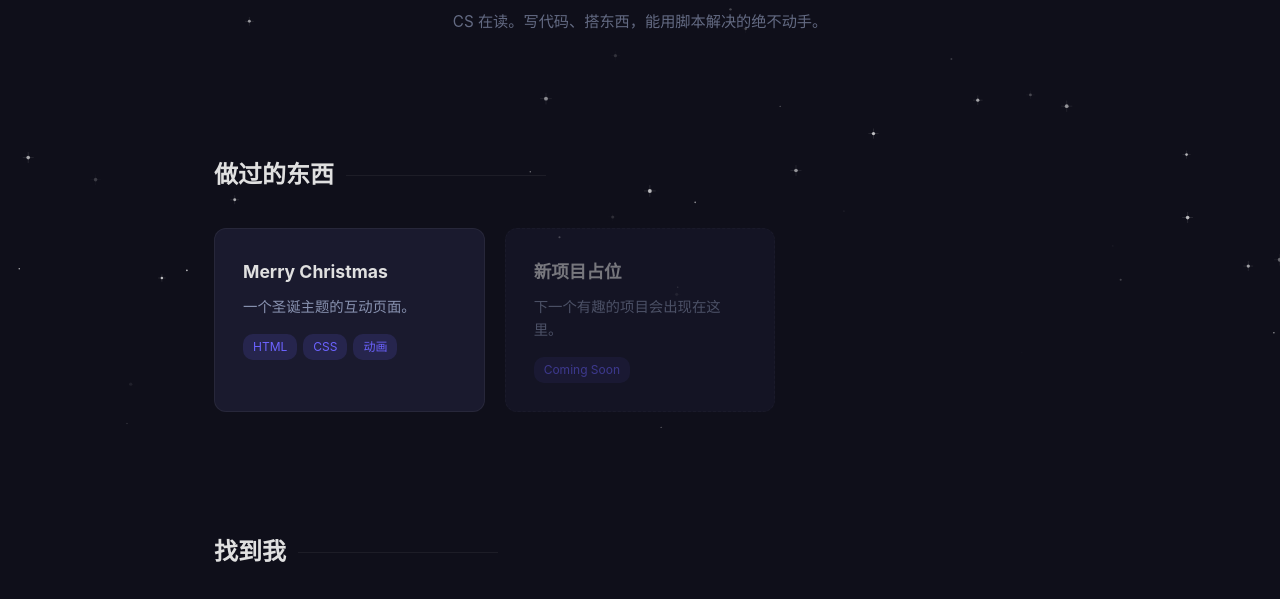
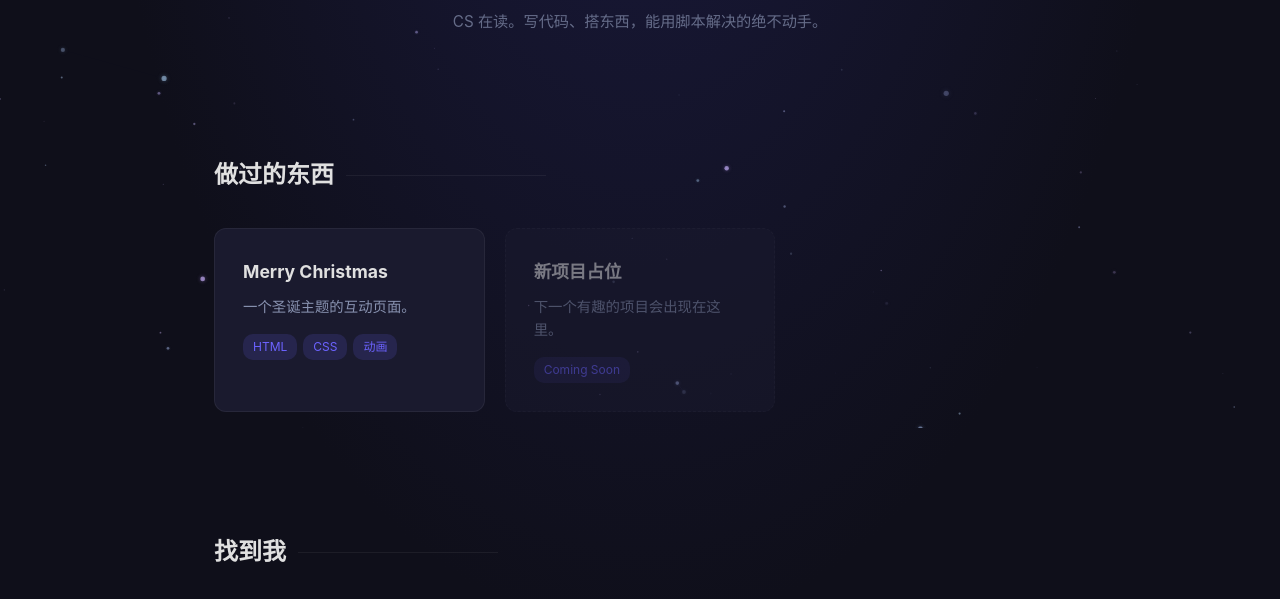
Before and after one commit to w1nterxt/w1nterxt.github.io, a plain HTML site: page index.html in a window 1280 px wide. Shown: the part 372-971 px from the top of the page. Drawn offline with Linux system fonts and the light colour scheme.

Commit message:
优化背景+自定义指针：星空连线飘移 + 鼠标光晕交互 + 双环指针

```diff
--- a/index.html
+++ b/index.html
@@ -23,11 +23,45 @@
 
         body {
             font-family: -apple-system, BlinkMacSystemFont, "Segoe UI", "PingFang SC", "Microsoft YaHei", sans-serif;
-            background: var(--bg);
+            background: radial-gradient(ellipse at 50% 0%, #1a1a3e 0%, var(--bg) 60%);
             color: var(--text);
             line-height: 1.7;
             min-height: 100vh;
             overflow-x: hidden;
+            cursor: none;
+        }
+
+        /* 自定义指针 */
+        .cursor-dot {
+            position: fixed; z-index: 9999;
+            width: 8px; height: 8px;
+            background: var(--accent);
+            border-radius: 50%;
+            pointer-events: none;
+            transform: translate(-50%, -50%);
+            box-shadow: 0 0 12px var(--accent-glow);
+            transition: width 0.15s, height 0.15s;
+        }
+        .cursor-ring {
+            position: fixed; z-index: 9998;
+            width: 32px; height: 32px;
+            border: 1.5px solid rgba(108, 99, 255, 0.4);
+            border-radius: 50%;
+            pointer-events: none;
+            transform: translate(-50%, -50%);
+            transition: all 0.08s ease-out;
+        }
+
+        /* 悬停可交互元素时放大 */
+        a:hover ~ .cursor-ring,
+        button:hover ~ .cursor-ring {
+            width: 48px; height: 48px;
+            border-color: var(--accent);
+        }
+        a:hover ~ .cursor-dot,
+        button:hover ~ .cursor-dot {
+            width: 14px; height: 14px;
+            background: #fff;
         }
 
         /* ===== 星空背景 ===== */
@@ -176,6 +210,10 @@
     </style>
 </head>
 <body>
+    <!-- 自定义指针 -->
+    <div class="cursor-dot" id="cursorDot"></div>
+    <div class="cursor-ring" id="cursorRing"></div>
+
     <!-- 星空 -->
     <canvas class="stars" id="stars"></canvas>
 
@@ -240,13 +278,14 @@
         </footer>
     </div>
 
-    <!-- 星空脚本 -->
+    <!-- 星空 + 指针脚本 -->
     <script>
     (function() {
         const canvas = document.getElementById('stars');
         const ctx = canvas.getContext('2d');
         let stars = [];
-        const count = 100;
+        let mouse = { x: -999, y: -999 };
+        const count = 180;
 
         function resize() {
             canvas.width = window.innerWidth;
@@ -256,39 +295,91 @@
         function createStars() {
             stars = [];
             for (let i = 0; i < count; i++) {
+                const r = Math.random() < 0.08
+                    ? Math.random() * 1.2 + 1.8   // 少量亮星
+                    : Math.random() * 1.1 + 0.4;  // 多数暗星
                 stars.push({
                     x: Math.random() * canvas.width,
                     y: Math.random() * canvas.height,
-                    r: Math.random() * 1.5 + 0.5,
-                    speed: Math.random() * 0.3 + 0.1,
-                    opacity: Math.random(),
-                    pulse: Math.random() * Math.PI * 2
+                    r,
+                    baseAlpha: r > 1.5 ? 0.5 : 0.2,
+                    speedX: (Math.random() - 0.5) * 0.15,
+                    speedY: (Math.random() - 0.5) * 0.15,
+                    pulse: Math.random() * Math.PI * 2,
+                    pulseSpeed: 0.005 + Math.random() * 0.02,
+                    hue: Math.random() < 0.2 ? 260 : 210 + Math.random() * 50
                 });
             }
         }
 
         function draw() {
             ctx.clearRect(0, 0, canvas.width, canvas.height);
+
+            // 连线（近的亮星之间）
+            for (let i = 0; i < stars.length; i++) {
+                if (stars[i].r < 1.5) continue;
+                for (let j = i + 1; j < stars.length; j++) {
+                    if (stars[j].r < 1.5) continue;
+                    const dx = stars[i].x - stars[j].x;
+                    const dy = stars[i].y - stars[j].y;
+                    const dist = Math.sqrt(dx * dx + dy * dy);
+                    if (dist < 120) {
+                        const alpha = (1 - dist / 120) * 0.12;
+                        ctx.beginPath();
+                        ctx.moveTo(stars[i].x, stars[i].y);
+                        ctx.lineTo(stars[j].x, stars[j].y);
+                        ctx.strokeStyle = `rgba(140, 130, 255, ${alpha})`;
+                        ctx.lineWidth = 0.5;
+                        ctx.stroke();
+                    }
+                }
+            }
+
             for (const s of stars) {
-                s.pulse += 0.01;
-                const alpha = 0.3 + 0.4 * Math.sin(s.pulse);
+                s.pulse += s.pulseSpeed;
+                s.x += s.speedX;
+                s.y += s.speedY;
+
+                // 边界回弹
+                if (s.x < -10) s.x = canvas.width + 10;
+                if (s.x > canvas.width + 10) s.x = -10;
+                if (s.y < -10) s.y = canvas.height + 10;
+                if (s.y > canvas.height + 10) s.y = -10;
+
+                const alpha = s.baseAlpha + 0.25 * Math.sin(s.pulse);
                 ctx.beginPath();
                 ctx.arc(s.x, s.y, s.r, 0, Math.PI * 2);
-                ctx.fillStyle = `rgba(255, 255, 255, ${alpha})`;
+                ctx.fillStyle = `hsla(${s.hue}, 60%, 80%, ${alpha})`;
                 ctx.fill();
 
-                // 偶尔画十字星芒
-                if (s.r > 1.2) {
-                    ctx.strokeStyle = `rgba(255, 255, 255, ${alpha * 0.3})`;
-                    ctx.lineWidth = 0.5;
+                // 亮星加光晕
+                if (s.r > 1.3) {
+                    const glow = ctx.createRadialGradient(s.x, s.y, 0, s.x, s.y, s.r * 3);
+                    glow.addColorStop(0, `hsla(${s.hue}, 80%, 75%, ${alpha * 0.4})`);
+                    glow.addColorStop(1, 'transparent');
                     ctx.beginPath();
-                    ctx.moveTo(s.x - s.r * 3, s.y);
-                    ctx.lineTo(s.x + s.r * 3, s.y);
-                    ctx.moveTo(s.x, s.y - s.r * 3);
-                    ctx.lineTo(s.x, s.y + s.r * 3);
-                    ctx.stroke();
+                    ctx.arc(s.x, s.y, s.r * 3, 0, Math.PI * 2);
+                    ctx.fillStyle = glow;
+                    ctx.fill();
                 }
             }
+
+            // 鼠标吸引：靠近指针的星星微微发光
+            if (mouse.x > -500) {
+                for (const s of stars) {
+                    const dx = s.x - mouse.x;
+                    const dy = s.y - mouse.y;
+                    const dist = Math.sqrt(dx * dx + dy * dy);
+                    if (dist < 150) {
+                        const strength = (1 - dist / 150) * 0.5;
+                        ctx.beginPath();
+                        ctx.arc(s.x, s.y, s.r + 2, 0, Math.PI * 2);
+                        ctx.fillStyle = `rgba(180, 160, 255, ${strength})`;
+                        ctx.fill();
+                    }
+                }
+            }
+
             requestAnimationFrame(draw);
         }
 
@@ -296,6 +387,33 @@
         createStars();
         draw();
         window.addEventListener('resize', () => { resize(); createStars(); });
+        canvas.addEventListener('mousemove', e => { mouse.x = e.clientX; mouse.y = e.clientY; });
+        canvas.addEventListener('mouseleave', () => { mouse.x = -999; mouse.y = -999; });
+    })();
+    </script>
+
+    <!-- 指针跟随 -->
+    <script>
+    (function() {
+        const dot = document.getElementById('cursorDot');
+        const ring = document.getElementById('cursorRing');
+        let mx = -100, my = -100;
+        let rx = -100, ry = -100;
+
+        document.addEventListener('mousemove', e => {
+            mx = e.clientX; my = e.clientY;
+            dot.style.left = mx + 'px';
+            dot.style.top = my + 'px';
+        });
+
+        function animateRing() {
+            rx += (mx - rx) * 0.2;
+            ry += (my - ry) * 0.2;
+            ring.style.left = rx + 'px';
+            ring.style.top = ry + 'px';
+            requestAnimationFrame(animateRing);
+        }
+        animateRing();
     })();
     </script>
 </body>
```
